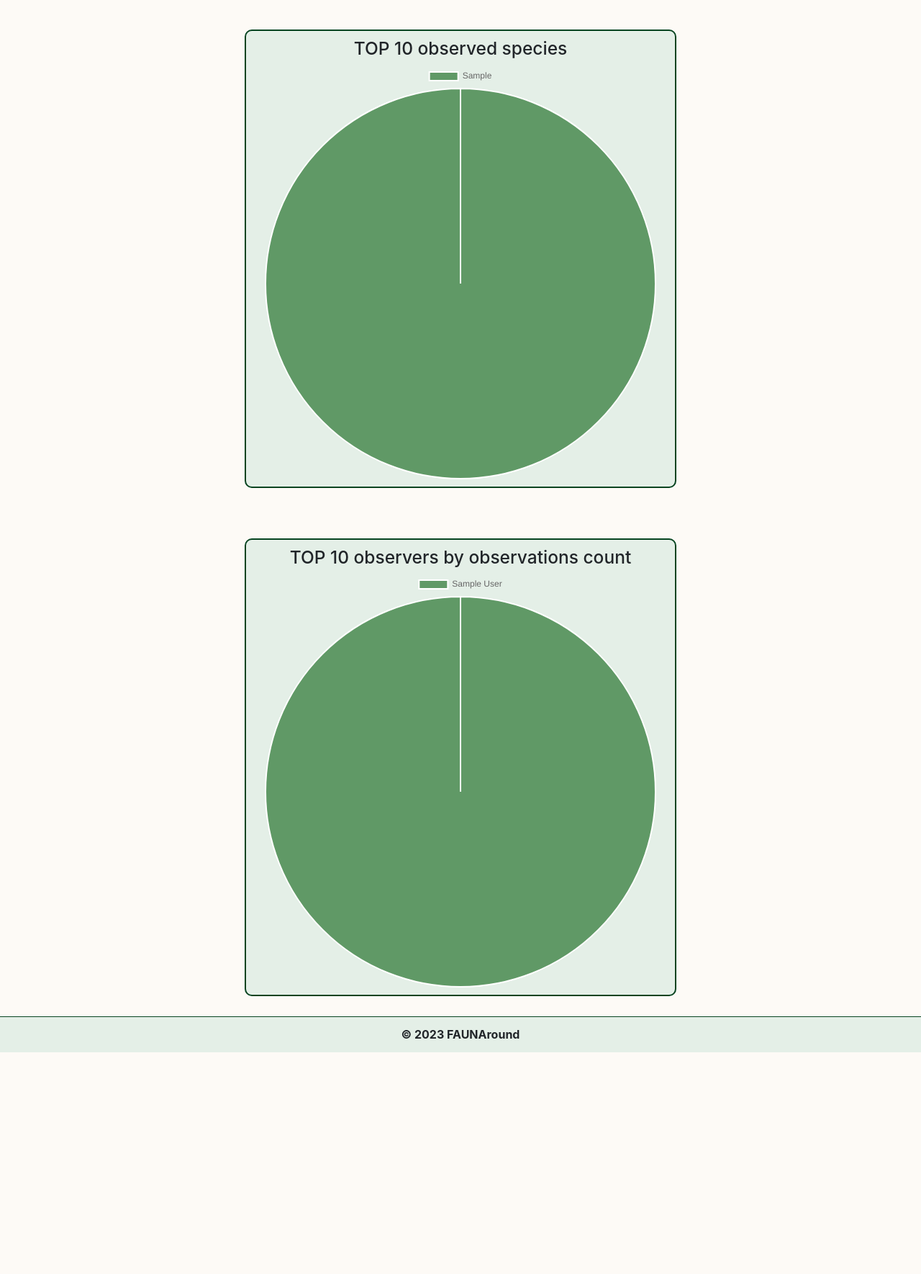
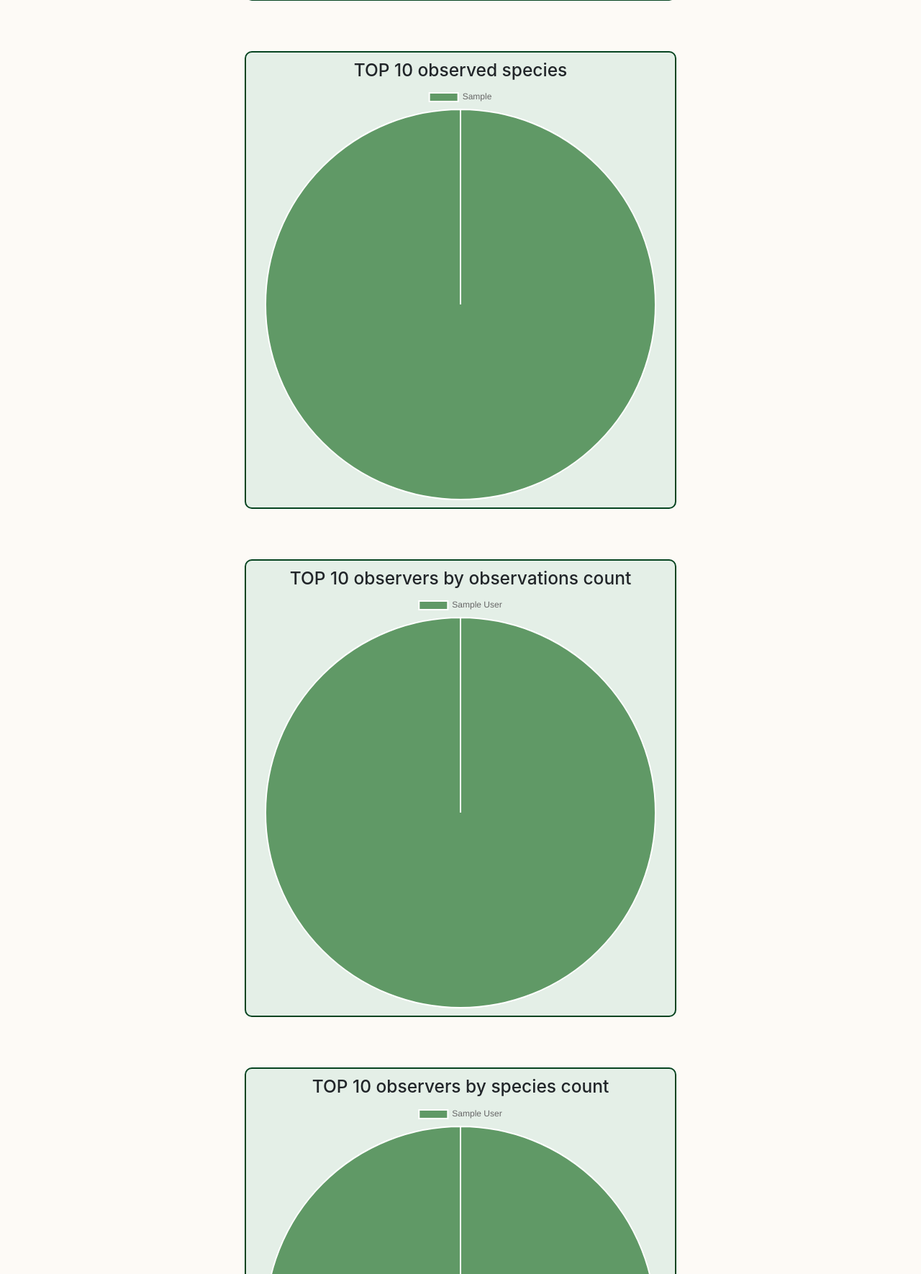
Before and after one commit to reinikeda/fauna_observation, a Django app: page /animals_data/ in a window 1280 px wide. Shown: the part 1950-3720 px from the top of the page at 72% size. Before the commit the page ends 3412 px from the top, so only its background shows below. Run offline with Django 4.2, Linux system fonts and the light colour scheme; a user stored in the database is signed in; tables that the repository leaves empty hold one stand-in row (values such as "Sample post"); some libraries are stand-ins or nearby versions.

Commit message:
Pie chart top 10 observers by species

```diff
--- a/faunaround/faunaweb/templates/faunaweb/data_analysis.html
+++ b/faunaround/faunaweb/templates/faunaweb/data_analysis.html
@@ -15,7 +15,7 @@
     <script>{% include 'faunaweb/includes/month_count.js' %}</script>
   </div>
   <div class="flex-chart-box">
-    <h3>TOP 10 observation places</h3>
+    <h3>TOP 10 observation places by observations count</h3>
     <canvas id="observation-places-chart">Your browser does not support the canvas element</canvas>
     <script>{% include 'faunaweb/includes/places.js' %}</script>
   </div>
@@ -30,6 +30,11 @@
     <canvas id="observers-chart">Your browser does not support the canvas element</canvas>
     <script>{% include 'faunaweb/includes/observers.js' %}</script>
   </div>
+  <div class="flex-chart-box">
+    <h3>TOP 10 observers by species count</h3>
+    <canvas id="observers-species-chart">Your browser does not support the canvas element</canvas>
+    <script>{% include 'faunaweb/includes/observers_by_species.js' %}</script>
+  </div>
   {% endif %}
 </div>
 {% endblock content %}
--- /dev/null
+++ b/faunaround/faunaweb/templates/faunaweb/includes/observers_by_species.js
@@ -0,0 +1,29 @@
+var ctx = document.getElementById('observers-species-chart').getContext('2d');
+var myChart = new Chart(ctx, {
+    type: 'pie',
+    data: {
+        labels: {{ observer_species_labels|safe }},
+        datasets: [{
+            data: {{ observer_species_data|safe }},
+            backgroundColor: [
+                '#609966',
+                '#9DC08B',
+                '#61876E',
+                '#A6BB8D',
+                '#BBD6B8',
+                '#6e8661',
+                '#6e8661',
+                '#b9c08b',
+                '#818661',
+                '#6e8661'
+            ]
+        }]
+    },
+    options: {
+        responsive: true,
+        maintainAspectRatio: true,
+        legend: {
+            position: 'right'
+        }
+    }
+});
--- a/faunaround/faunaweb/views.py
+++ b/faunaround/faunaweb/views.py
@@ -194,6 +194,20 @@ class DataAnalysisView(generic.TemplateView):
         context['observer_labels'] = observer_labels
         context['observer_data'] = observer_data
 
+        # observers_by_species.js
+        observer_species_counts = models.Observation.objects.values(
+            'observer__username',
+            'observer__first_name',
+            'observer__last_name'
+        ).annotate(species_count=Count('species', distinct=True)).order_by('-species_count')[:10]
+        observer_species_labels = [
+            f"{observer_species['observer__first_name']} {observer_species['observer__last_name']}"
+            if observer_species['observer__first_name'] and observer_species['observer__last_name']
+            else observer_species['observer__username'] for observer_species in observer_species_counts]
+        observer_species_data = [observer_species['species_count'] for observer_species in observer_species_counts]
+        context['observer_species_labels'] = observer_species_labels
+        context['observer_species_data'] = observer_species_data
+
         return context
 
 
```
